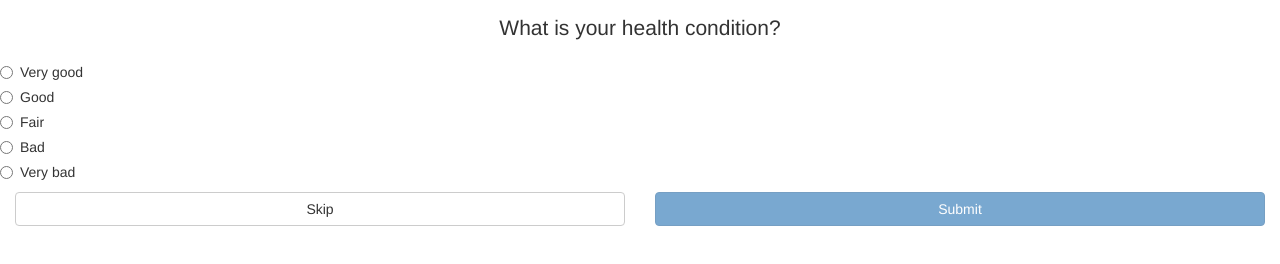
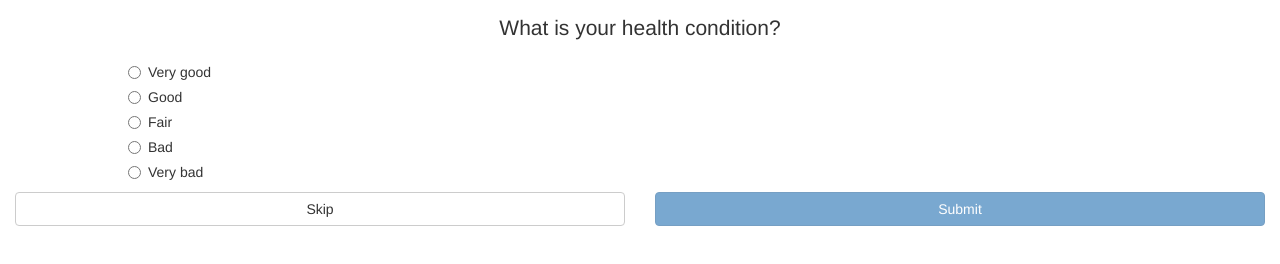
Before and after one commit to nebkam/funstats.eu, a plain HTML site: page index.html in a window 1280 px wide. Both pictures are taken after a click on the link "Survey". Shown: the part 100-364 px from the top of the page. Drawn offline with Linux system fonts and the light colour scheme.

Commit message:
a bit of style survey page

```diff
--- a/css/app.css
+++ b/css/app.css
@@ -7,3 +7,7 @@
 p.character-name:first-letter {
 	text-transform: uppercase;
 }
+
+.radio {
+	margin-left: 10%;
+}
```
